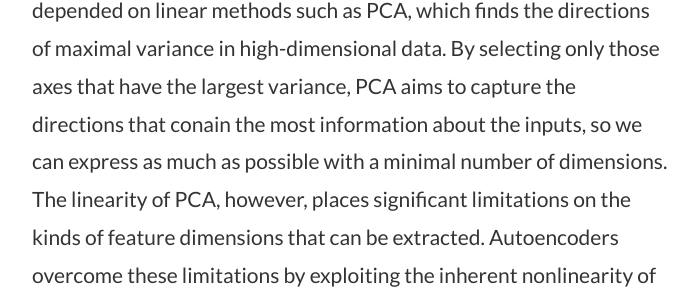
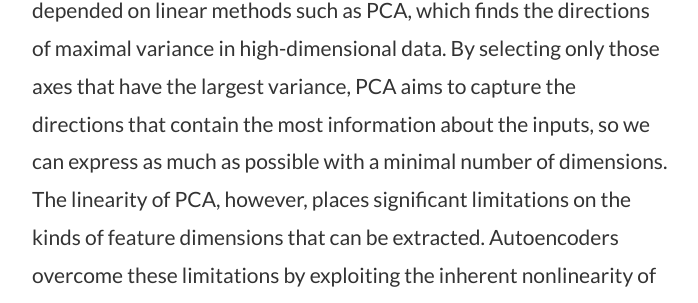
Before and after one commit to darksigma/darksigma.github.io, a Jekyll site: the page built from _posts/2015-3-10-the-curse-of-dimensionality.md, in a window 1280 px wide and 900 px high, scrolled down 4794 px. Shown: the part 376-679 px from the top of the window, without its empty margins (288-986 px from the left). Built offline with Jekyll 4.4.1, drawn with Linux system fonts in a browser that asks for light colours; nearby versions of some CDN libraries; Markdown is read by kramdown in place of the engine named in the settings; formulas are drawn with MathJax 3; some of the changed text lies outside the part shown.

Commit message:
fixed autoencoder edits

```diff
--- a/_posts/2015-3-10-the-curse-of-dimensionality.md
+++ b/_posts/2015-3-10-the-curse-of-dimensionality.md
@@ -39,7 +39,7 @@ Obviously, this allows us to significantly reduce the dimensionality of our inpu
 
 ### A Brief Overview of the Autoencoder
 
-An autoencoder is an unsupervised machine learning technique that utilizes a neural network to produce a low dimensional representation of a high dimensional input. Traditionally, dimensionality reduction depended on linear methods such as PCA, which finds the directions of maximal variance in high-dimensional data. By selecting only those axes that have the largest variance, PCA aims to capture the directions that conain the most information about the inputs, so we can express as much as possible with a minimal number of dimensions. The linearity of PCA, however, places significant limitations on the kinds of feature dimensions that can be extracted. Autoencoders overcome these limitations by exploiting the inherent nonlinearity of neural networks.
+An autoencoder is an unsupervised machine learning technique that utilizes a neural network to produce a low dimensional representation of a high dimensional input. Traditionally, dimensionality reduction depended on linear methods such as PCA, which finds the directions of maximal variance in high-dimensional data. By selecting only those axes that have the largest variance, PCA aims to capture the directions that contain the most information about the inputs, so we can express as much as possible with a minimal number of dimensions. The linearity of PCA, however, places significant limitations on the kinds of feature dimensions that can be extracted. Autoencoders overcome these limitations by exploiting the inherent nonlinearity of neural networks.
 
 ![Autoencoder Structure](/img/autoencoder_diagram.png 'Autoencoder Structure')
 ###### The basic structure of an autoencoder
```
Also changed, not shown: other parts of _posts/2015-3-10-the-curse-of-dimensionality.md (+1 -1 lines), 2 other files.
